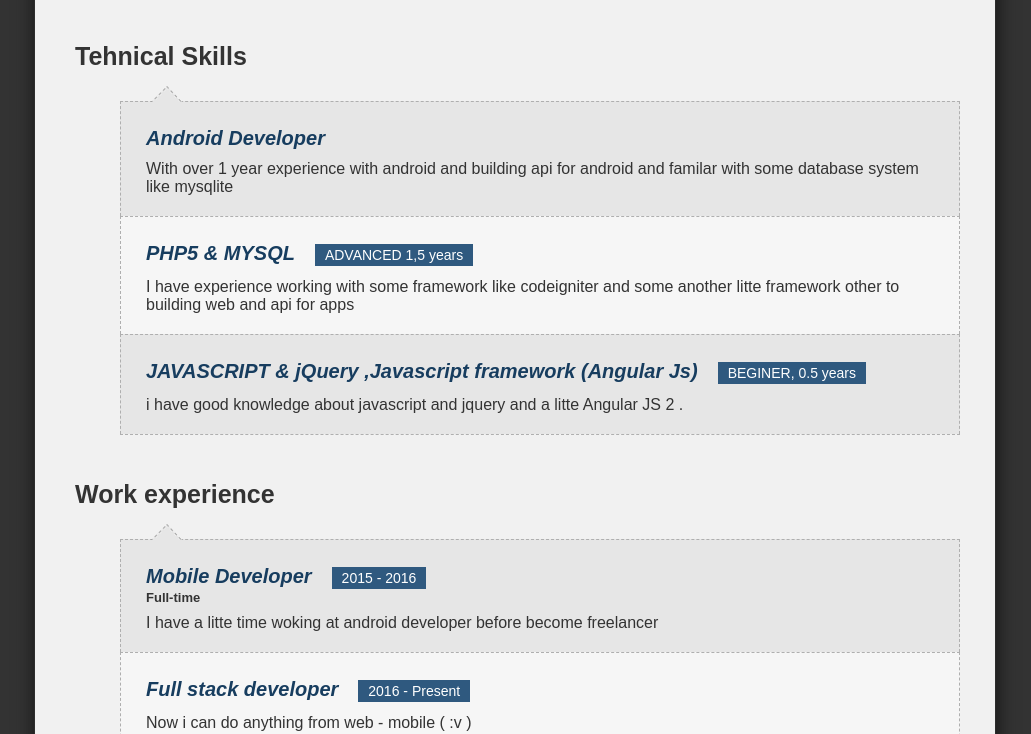
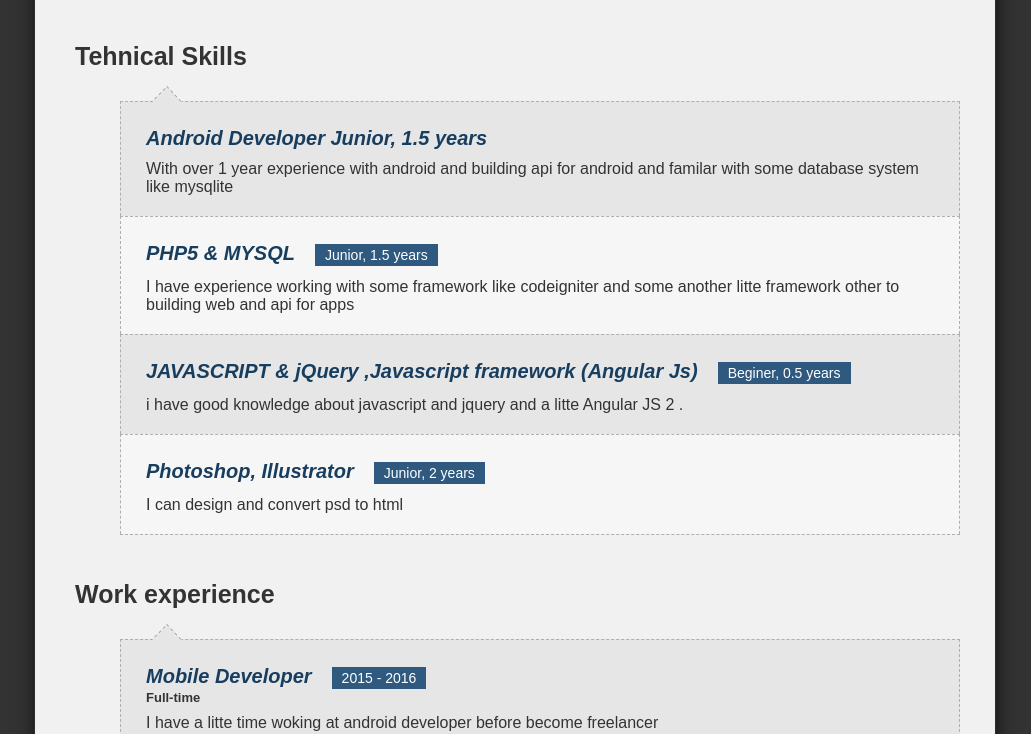
Before and after one commit to vuidang/vuidang.github.io, a plain HTML site: page index.html in a window 1280 px wide. Shown: the part 740-1474 px from the top of the page, without its empty margins (123-1154 px from the left). Drawn offline with Linux system fonts and the light colour scheme.

Commit message:
Add some new feture

```diff
--- a/index.html
+++ b/index.html
@@ -65,13 +65,13 @@
            <ul class="list">
                <li class="arrow-up">&nbsp;</li>
                <li>
-                    <h3>Android Developer</h3> <br>
+                    <h3>Android Developer Junior, 1.5 years</h3> <br>
                     <p class="description">
                          With over 1 year experience with android and building api for android and familar with some database system like mysqlite
                     </p>
                </li>
                <li>
-                    <h3>PHP5 &amp; MYSQL</h3>  <h5> ADVANCED 1,5 years </h5>
+                    <h3>PHP5 &amp; MYSQL</h3>  <h5> Junior, 1.5 years </h5>
 
                     <p class="description">
                          I have experience working with some framework like codeigniter and some another litte framework other to building web and api for apps
@@ -79,10 +79,18 @@
                </li>
                <li>
 
-                    <h3>JAVASCRIPT &amp; jQuery ,Javascript framework  (Angular Js)</h3>  <h5> BEGINER, 0.5 years </h5>
+                    <h3>JAVASCRIPT &amp; jQuery ,Javascript framework  (Angular Js)</h3>  <h5> Beginer, 0.5 years </h5>
 
                     <p class="description">
                          i have good knowledge about javascript and jquery and a litte Angular JS 2 .
+                    </p>
+               </li>
+               <li>
+
+                    <h3>Photoshop, Illustrator</h3>  <h5> Junior, 2 years </h5>
+
+                    <p class="description">
+                         I can design and convert psd to html
                     </p>
                </li>
            </ul>
```
